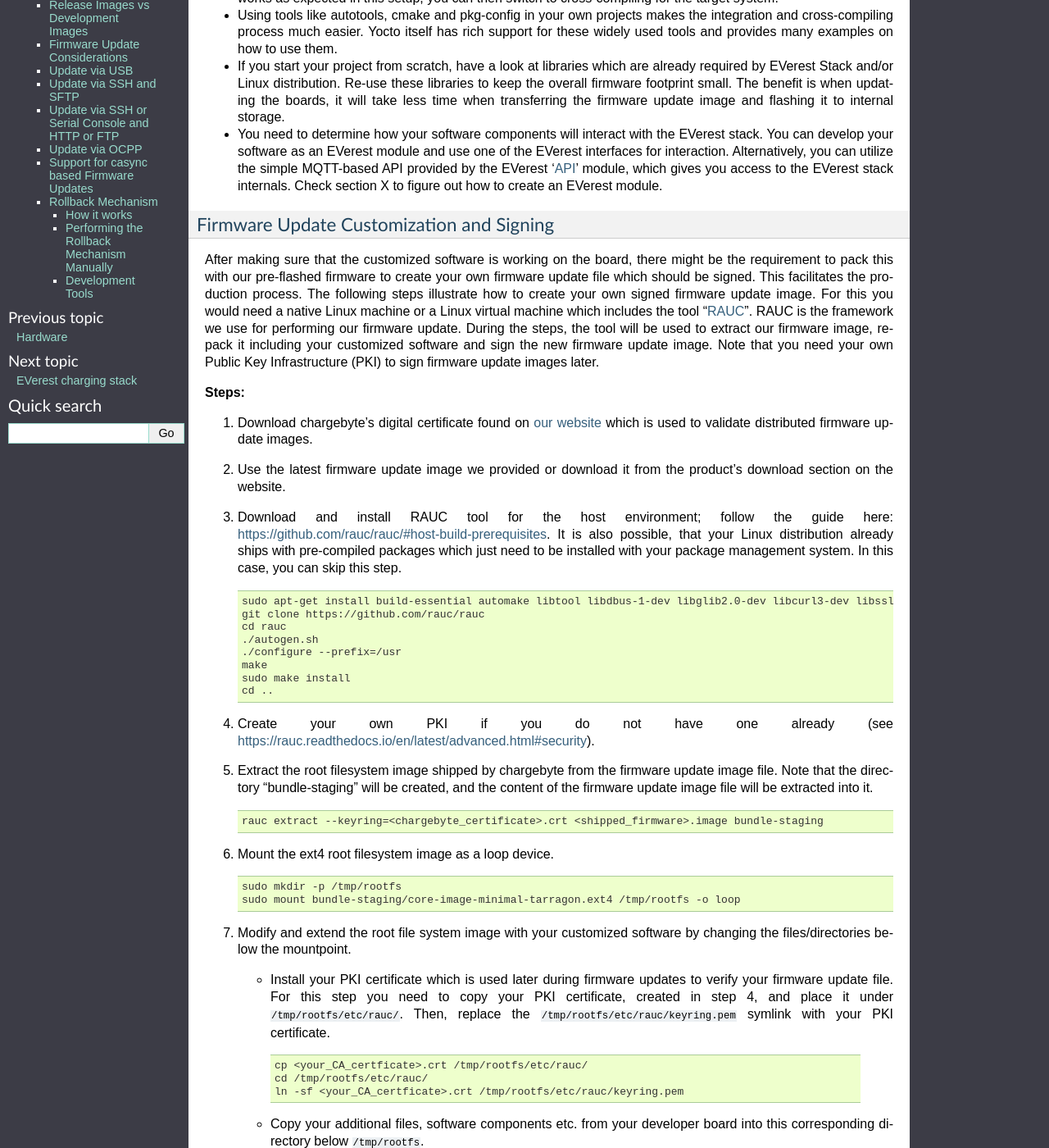
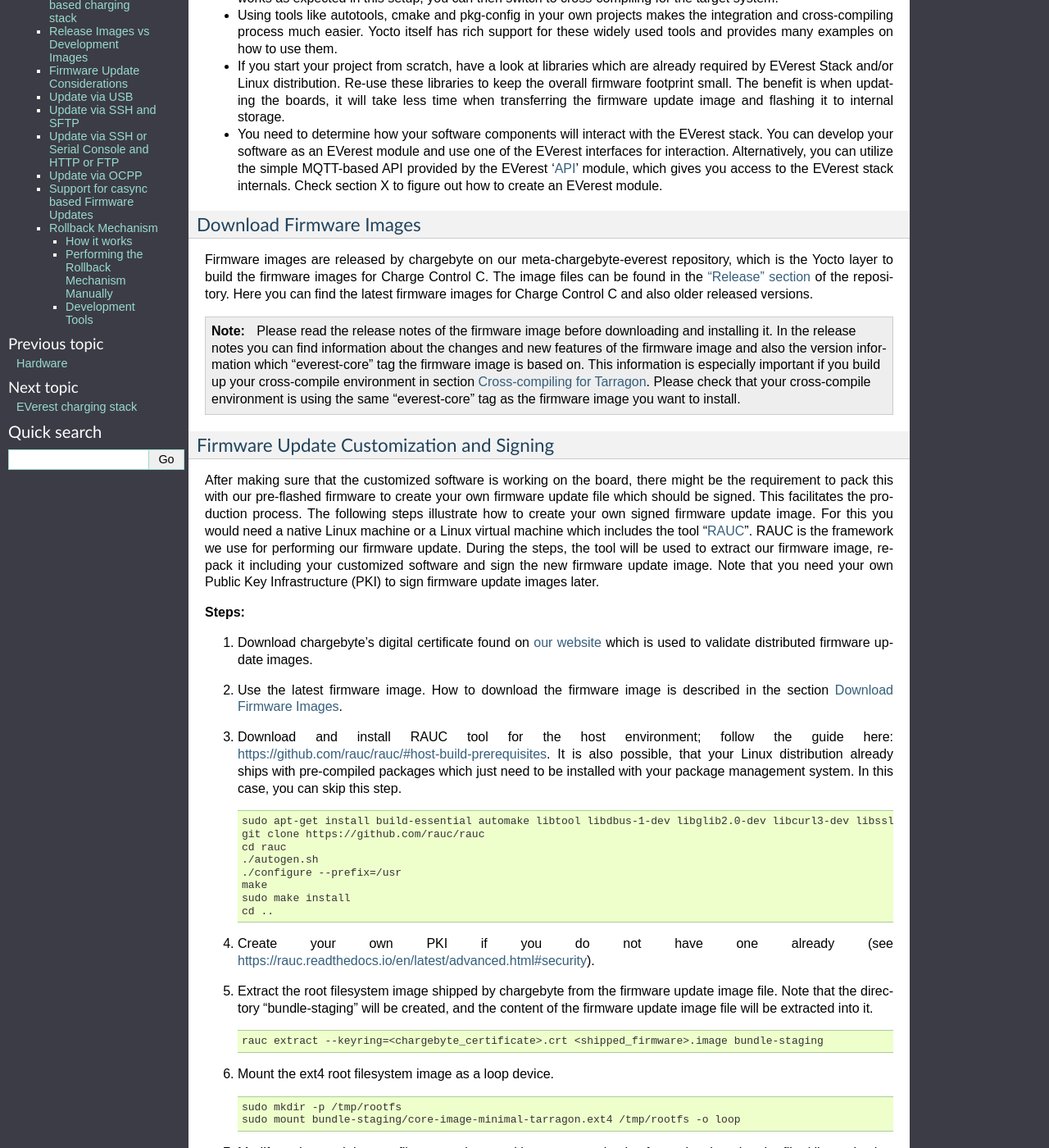
Before and after one commit to chargebyte/chargebyte-docs, a Sphinx documentation site: the page built from docs/source/firmware.rst, in a window 1280 px wide and 1400 px high, scrolled down 631 px. Shown: the whole window at 82% size. Built offline with Sphinx 7.4.7, drawn with Linux system fonts in a browser that asks for light colours; some of the changed text lies outside the part shown.

Commit message:
Add link to latest firmware image of Charge Control C (refs EVEREST-1038)
Additionally, added some important notes before downloading the firmware image.

Signed-off-by: Fabian Hartung <fabian.hartung@chargebyte.com>

```diff
--- a/docs/source/development.rst
+++ b/docs/source/development.rst
@@ -112,6 +112,8 @@ found in "chargebyte-bsp" repository which produces a Linux root filesystem. Thi
 directly, or used to `create a firmware image using RAUC <https://github.com/chargebyte/chargebyte-bsp/blob/kirkstone-everest/README.md#flashing-an-image->`_.
 
 The custom image should now include the new EVerest module.
+
+.. _cross_compiling_for_tarragon:
 
 Cross-compiling for Tarragon
 ============================
--- a/docs/source/firmware.rst
+++ b/docs/source/firmware.rst
@@ -28,6 +28,28 @@ Some general notes and recommendation for custom software development:
 * If you start your project from scratch, have a look at libraries which are already required by EVerest Stack and/or Linux distribution. Re-use these libraries to keep the overall firmware footprint small. The benefit is when updating the boards, it will take less time when transferring the firmware update image and flashing it to internal storage.
 * You need to determine how your software components will interact with the EVerest stack. You can develop your software as an EVerest module and use one of the EVerest interfaces for interaction. Alternatively, you can utilize the simple MQTT-based API provided by the EVerest '`API <https://github.com/EVerest/everest-core/tree/main/modules/API>`_' module, which gives you access to the EVerest stack internals. Check section X to figure out how to create an EVerest module.
 
+
+.. _download_firmware_images:
+
+Download Firmware Images
+------------------------
+
+Firmware images are released by chargebyte on our meta-chargebyte-everest repository, which is the
+Yocto layer to build the firmware images for Charge Control C. The image files can be found
+in the `"Release" section <https://github.com/chargebyte/meta-chargebyte-everest/releases>`_ of the
+repository. Here you can find the latest firmware images for Charge Control C and also older
+released versions.
+
+.. note::
+
+  Please read the release notes of the firmware image before downloading and installing it. In the
+  release notes you can find information about the changes and new features of the firmware image and
+  also the version information which "everest-core" tag the firmware image is based on. This information
+  is especially important if you build up your cross-compile environment in section :ref:`cross_compiling_for_tarragon`.
+  Please check that your cross-compile environment is using the same "everest-core" tag as the firmware
+  image you want to install.
+
+
 .. _firmware_customization:
 
 Firmware Update Customization and Signing
@@ -38,7 +60,7 @@ After making sure that the customized software is working on the board, there mi
 **Steps:**
 
 #. Download chargebyte's digital certificate found on `our website <https://chargebyte.com/controllers-and-modules/evse/charge-control-c>`_ which is used to validate distributed firmware update images.
-#. Use the latest firmware update image we provided or download it from the product's download section on the website.
+#. Use the latest firmware image. How to download the firmware image is described in the section :ref:`download_firmware_images`.
 #. Download and install RAUC tool for the host environment; follow the guide here: https://github.com/rauc/rauc/#host-build-prerequisites. It is also possible, that your Linux distribution already ships with pre-compiled packages which just need to be installed with your package management system. In this case, you can skip this step.
 
    .. code-block:: console
--- a/docs/source/getting_started.rst
+++ b/docs/source/getting_started.rst
@@ -184,8 +184,7 @@ firmware to the latest version. The firmware update process is explained in the
 :ref:`firmware_update` section. If necessary, please update the firmware to the latest version.
 
 .. note::
-   The firmware image can be obtained by contacting the `chargebyte
-   support desk <https://chargebyte.com/support>`_.
+   How to download the firmware image is described in the section :ref:`download_firmware_images`.
 
 .. note::
    Before installation of a chargebyte EVerest image, please check whether you are installing a
```
